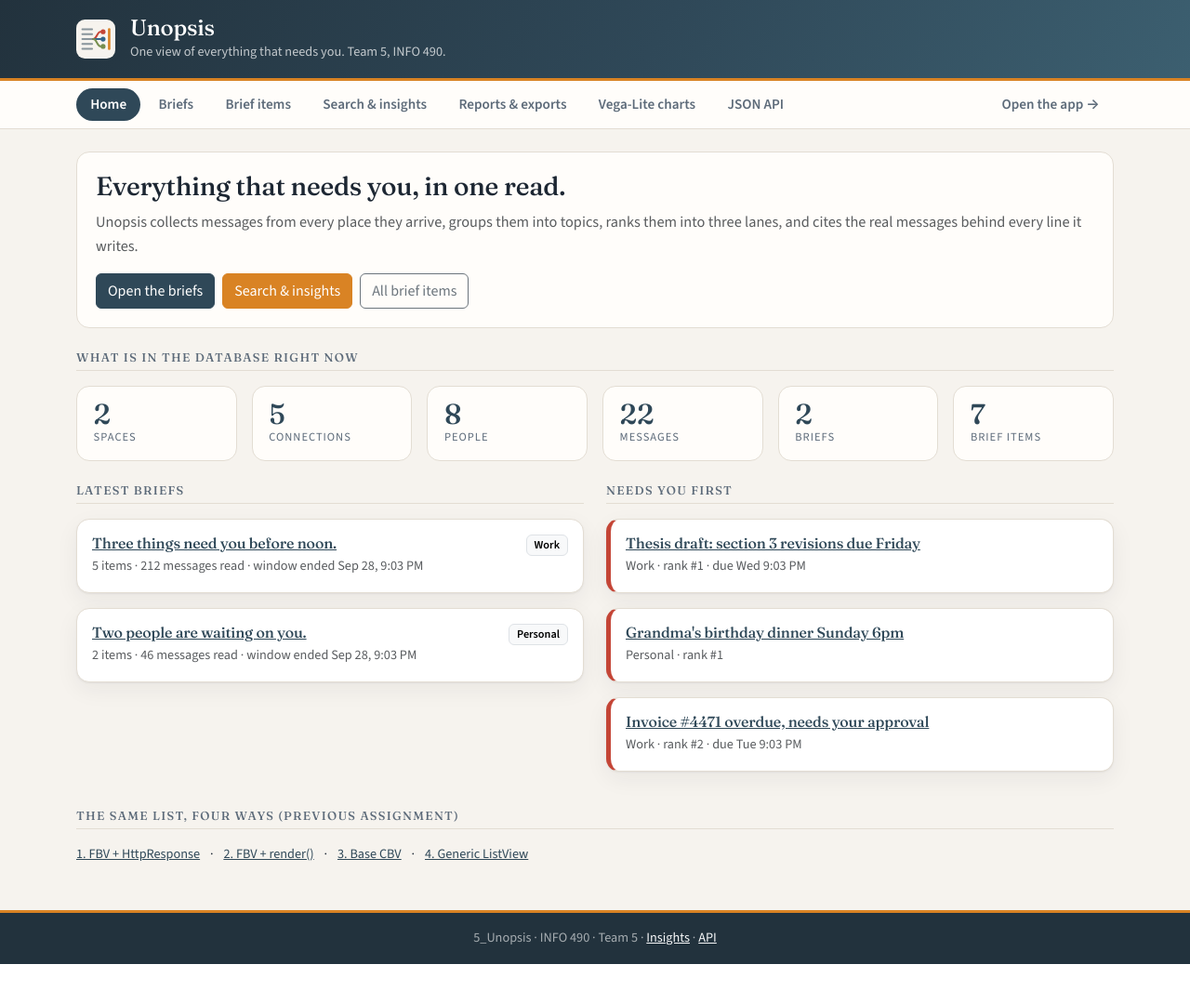
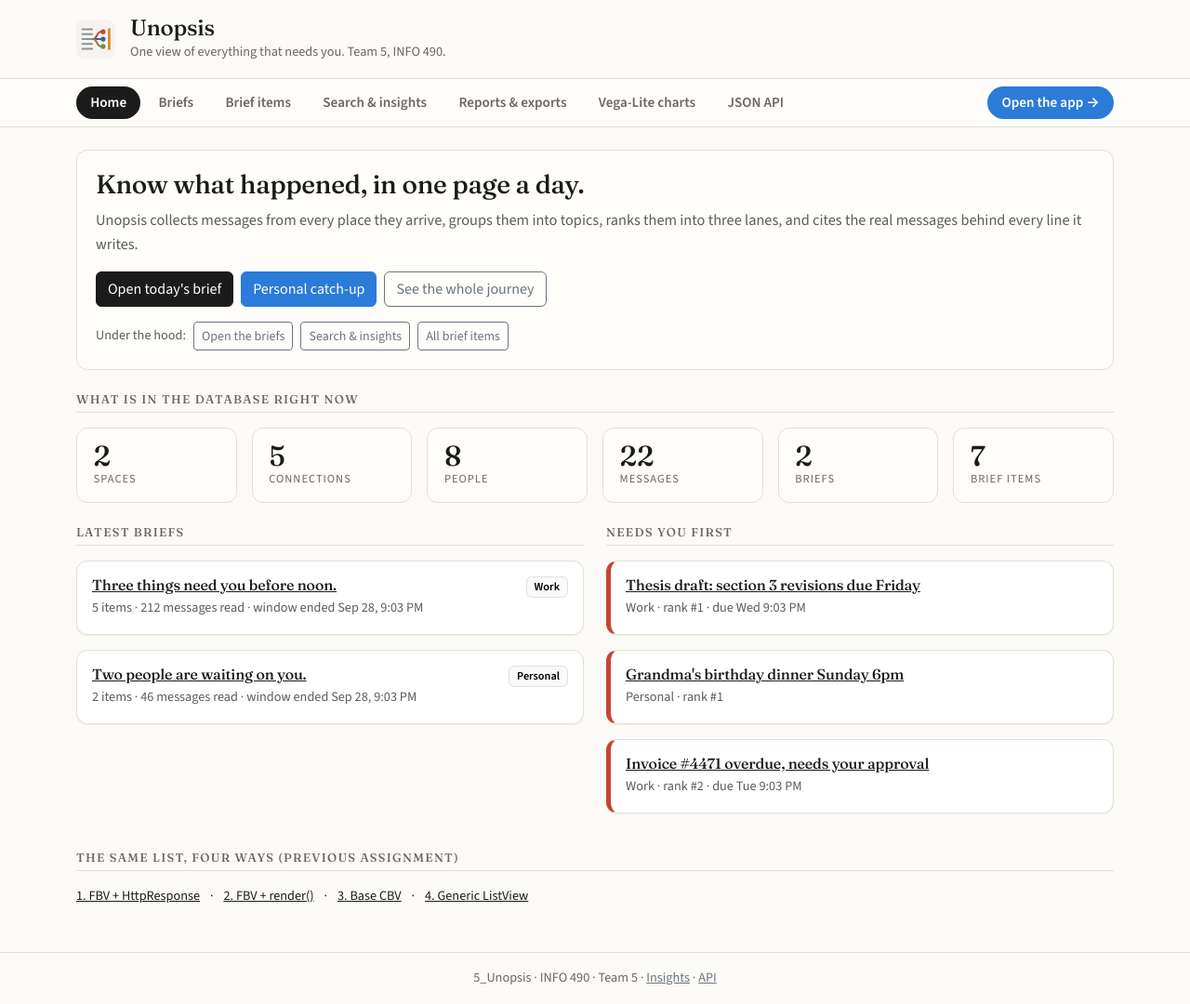
Before and after one commit to Revaant-D/5_Unopsis, a Django app: page / in a window 1280 px wide. Shown: the whole page at 93% size. Before the commit the page ends 1037 px from the top, so only its background shows below. Run offline with Django 5.2, Linux system fonts and the light colour scheme; data comes from the database, SQL or seed files in the repository.

Commit message:
Add the journey page, open the app from home, and move the course pages to the wireframe palette

```diff
--- a/static/css/unopsis.css
+++ b/static/css/unopsis.css
@@ -11,19 +11,22 @@
    ======================================================================================= */
 
 /* ---- 1. Tokens: the palette and the type scale, named once -------------------------- */
+/* Moved to the wireframe's palette (docs/wireframes/v2) so the course pages and the app read
+   as one product: warm paper, black for "selected", one blue accent. The token NAMES are
+   unchanged, so no rule below and no template had to change -- only what they resolve to. */
 :root {
-  --paper:      #f6f3ee;   /* page background: warm, not white */
-  --ink:        #1d2733;   /* body text */
-  --ink-soft:   #5d6b7a;   /* secondary text */
-  --slate:      #2f4858;   /* header, footer, primary actions */
-  --slate-deep: #22323d;
-  --amber:      #d98324;   /* the one accent; used sparingly on purpose */
-  --line:       #e3ddd3;   /* hairlines and card borders */
-  --needs-you:  #c44536;   /* lane colours, the same three everywhere in the product */
+  --paper:      #fbfaf7;   /* page background: the wireframe's warm paper */
+  --ink:        #1b1b1b;   /* body text */
+  --ink-soft:   #6b665e;   /* secondary text */
+  --slate:      #1b1b1b;   /* primary actions and the active nav pill: black, as in the wireframe */
+  --slate-deep: #111111;
+  --amber:      #2b7bd8;   /* the one accent, now the wireframe's blue */
+  --line:       #e4dfd6;   /* hairlines and card borders */
+  --needs-you:  #c44536;   /* lane colours, unchanged: the same three everywhere in the product */
   --moving:     #33658a;
   --fyi:        #758e4f;
-  --radius:     14px;
-  --shadow:     0 1px 2px rgba(29, 39, 51, .06), 0 8px 24px rgba(29, 39, 51, .06);
+  --radius:     12px;
+  --shadow:     0 1px 2px rgba(27, 27, 27, .05);
 }
 
 /* ---- 2. Base typography and layout -------------------------------------------------- */
@@ -48,13 +51,13 @@ code { color: var(--slate); background: #ece7df; padding: .05em .35em; border-ra
 
 /* ---- 3. Header and the logo --------------------------------------------------------- */
 .site-header {
-  background: linear-gradient(120deg, var(--slate-deep) 0%, var(--slate) 55%, #3c5f70 100%);
-  color: #fff;
-  border-bottom: 3px solid var(--amber);
+  background: var(--paper);
+  color: var(--ink);
+  border-bottom: 1px solid var(--line);
 }
-.site-header h1, .site-header .brand-mark { color: #fff; }
+.site-header h1, .site-header .brand-mark { color: var(--ink); }
 .site-logo { width: 42px; height: 42px; flex: 0 0 auto; }
-.site-tagline { color: rgba(255, 255, 255, .72); }
+.site-tagline { color: var(--ink-soft); }
 
 /* ---- 4. Navigation ------------------------------------------------------------------ */
 .site-nav { border-bottom: 1px solid var(--line); background: #fffdfa; }
@@ -67,6 +70,9 @@ code { color: var(--slate); background: #ece7df; padding: .05em .35em; border-ra
 }
 .site-nav .nav-link:hover { background: #eee9e0; color: var(--slate-deep); }
 .site-nav .nav-link.active { background: var(--slate); color: #fff; }
+/* "Open the app" -- the one blue pill in the bar, because it leaves the course pages. */
+.site-nav .nav-link--app { background: var(--amber); color: #fff; }
+.site-nav .nav-link--app:hover { background: #1f63b4; color: #fff; }
 
 /* ---- 5. Cards and the lane accent --------------------------------------------------- */
 .card {
@@ -136,7 +142,7 @@ code { color: var(--slate); background: #ece7df; padding: .05em .35em; border-ra
 }
 .btn-primary:hover, .btn-primary:focus { background: var(--slate-deep); border-color: var(--slate-deep); }
 .btn-accent { background: var(--amber); border-color: var(--amber); color: #fff; }
-.btn-accent:hover { background: #bf7220; border-color: #bf7220; color: #fff; }
+.btn-accent:hover { background: #1f63b4; border-color: #1f63b4; color: #fff; }
 
 .table-tight th {
   font-size: .78rem;
@@ -148,9 +154,9 @@ code { color: var(--slate); background: #ece7df; padding: .05em .35em; border-ra
 
 /* ---- 7. Footer ---------------------------------------------------------------------- */
 .site-footer {
-  background: var(--slate-deep);
-  color: rgba(255, 255, 255, .6);
-  border-top: 3px solid var(--amber);
+  background: var(--paper);
+  color: var(--ink-soft);
+  border-top: 1px solid var(--line);
 }
 
 /* ---- 8. Small screens ---------------------------------------------------------------- */
--- a/templates/base.html
+++ b/templates/base.html
@@ -41,7 +41,7 @@
            alt="Unopsis logo: many inbound message lines collapsing into three ranked items">
       <div>
         <h1 class="h4 mb-0 brand-mark">
-          <a class="text-white text-decoration-none" href="{% url 'home' %}">Unopsis</a>
+          <a class="text-reset text-decoration-none" href="{% url 'home' %}">Unopsis</a>
         </h1>
         <p class="mb-0 small site-tagline">One view of everything that needs you. Team 5, INFO 490.</p>
       </div>
@@ -105,8 +105,8 @@
   <footer class="site-footer py-3">
     <div class="container small text-center">
       5_Unopsis &middot; INFO 490 &middot; Team 5 &middot;
-      <a class="link-light" href="{% url 'insights' %}">Insights</a> &middot;
-      <a class="link-light" href="{% url 'api-items' %}">API</a>
+      <a class="link-secondary" href="{% url 'insights' %}">Insights</a> &middot;
+      <a class="link-secondary" href="{% url 'api-items' %}">API</a>
     </div>
   </footer>
 {% endblock %}
--- a/templates/unopsis/home.html
+++ b/templates/unopsis/home.html
@@ -16,15 +16,23 @@
 {% block content %}
 
   <div class="panel mb-4">
-    <h2 class="h3 mb-2">Everything that needs you, in one read.</h2>
+    <h2 class="h3 mb-2">Know what happened, in one page a day.</h2>
     <p class="text-muted mb-3">
       Unopsis collects messages from every place they arrive, groups them into topics, ranks
       them into three lanes, and cites the real messages behind every line it writes.
     </p>
+    {# The product itself: the wireframe screens (unopsis/app_urls.py). #}
     <div class="d-flex flex-wrap gap-2">
-      <a class="btn btn-primary" href="{% url 'brief-list' %}">Open the briefs</a>
-      <a class="btn btn-accent" href="{% url 'insights' %}">Search &amp; insights</a>
-      <a class="btn btn-outline-secondary" href="{% url 'item-list-cbv-generic' %}">All brief items</a>
+      <a class="btn btn-primary" href="{% url 'app-work-brief' %}">Open today's brief</a>
+      <a class="btn btn-accent" href="{% url 'app-personal-catchup' %}">Personal catch-up</a>
+      <a class="btn btn-outline-secondary" href="{% url 'app-journey' %}">See the whole journey</a>
+    </div>
+    {# The course pages, still one click away. #}
+    <div class="d-flex flex-wrap align-items-center gap-2 mt-3">
+      <small class="text-muted">Under the hood:</small>
+      <a class="btn btn-sm btn-outline-secondary" href="{% url 'brief-list' %}">Open the briefs</a>
+      <a class="btn btn-sm btn-outline-secondary" href="{% url 'insights' %}">Search &amp; insights</a>
+      <a class="btn btn-sm btn-outline-secondary" href="{% url 'item-list-cbv-generic' %}">All brief items</a>
     </div>
   </div>
 
--- a/unopsis/app_urls.py
+++ b/unopsis/app_urls.py
@@ -56,5 +56,5 @@ urlpatterns = [
     path("personal/catchup/", app_views.personal_catchup, name="app-personal-catchup"),
     path("personal/caught-up/", app_views.caught_up, name="app-personal-caught-up"),
     path("app/items/<int:pk>/action/", app_views.item_action, name="app-item-action"),
-    path("journey/", soon, {"task": "Task 10"}, name="app-journey"),
+    path("journey/", app_views.journey, name="app-journey"),
 ]
```
Also changed, not shown: templates/unopsis/app/journey.html (added, +34 -0 lines), unopsis/app_views.py (+23 -0 lines), unopsis/test_app_ui.py (+32 -0 lines).
